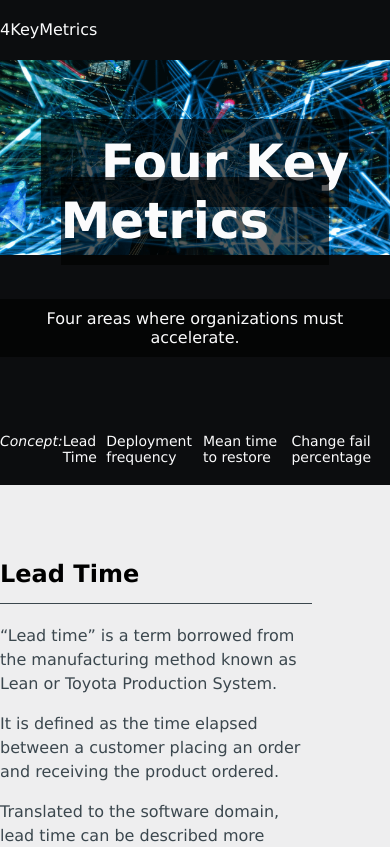
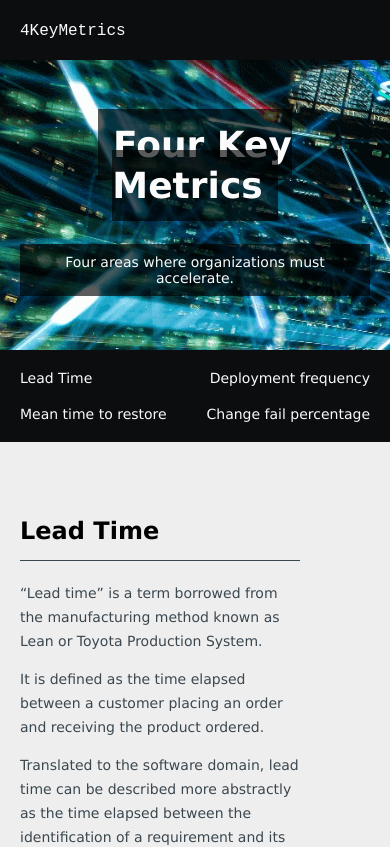
Before and after one commit to FourKeyMetrics/4keymetrics.github.io, a React app: page / in a window 390 px wide. Shown: the top 847 px of the page. Built offline with nearby package versions, Linux system fonts and the light colour scheme.

Commit message:
update mobile styles

```diff
--- a/404.html
+++ b/404.html
@@ -10,9 +10,12 @@
       margin: 0;
     font-family: 'Source Sans Pro', 'Lucida Grande', sans-serif;
   }
+    * {
+        box-sizing: border-box;
+    }
 </style>
 </head>
 <body>
 <div id="app"></div>
-<script type="text/javascript" src="dist/index.a68384edbd717d2bc4f4.js"></script></body>
+<script type="text/javascript" src="dist/index.c1f281429e2ac5100e7b.js"></script></body>
 </html>
--- a/index.html
+++ b/index.html
@@ -10,9 +10,12 @@
       margin: 0;
     font-family: 'Source Sans Pro', 'Lucida Grande', sans-serif;
   }
+    * {
+        box-sizing: border-box;
+    }
 </style>
 </head>
 <body>
 <div id="app"></div>
-<script type="text/javascript" src="dist/index.a68384edbd717d2bc4f4.js"></script></body>
+<script type="text/javascript" src="dist/index.c1f281429e2ac5100e7b.js"></script></body>
 </html>
--- a/src/App.tsx
+++ b/src/App.tsx
@@ -2,11 +2,19 @@ import React from 'react';
 import Home from './home';
 import Header from './global/Header';
 import Footer from './global/Footer';
+import { HEADER_HEIGHT } from './constants/theme';
+import { css } from 'emotion';
+
+const mainStyles = css({
+  marginTop: HEADER_HEIGHT,
+});
 
 export default function App() {
   return (<div>
     <Header/>
-    <Home/>
+    <div className={mainStyles}>
+      <Home/>
+    </div>
     <Footer/>
   </div>);
 }
--- a/src/constants/theme.ts
+++ b/src/constants/theme.ts
@@ -3,4 +3,9 @@ export const COLOR_TEXT = '#3B474E';
 export const COLOR_DARK = '#3B474E';
 export const COLOR_WHITE = '#FBFBFC';
 
-export const CONTENT_WIDTH = 1120;
+export const CONTENT_WIDTH = '1120px';
+export const BREAKPOINT_M = 680;
+export const HEADER_HEIGHT = '60px';
+
+export const MAX_M = `@media (max-width: ${BREAKPOINT_M - 1}px)`;
+export const MIN_M = `@media (min-width: ${BREAKPOINT_M}px)`;
--- a/src/global/Header.tsx
+++ b/src/global/Header.tsx
@@ -1,17 +1,23 @@
 import * as React from 'react';
 import Content from '../ui-common/content';
 import { css } from 'emotion';
-import { COLOR_PRIMARY, COLOR_WHITE } from '../constants/theme';
+import { COLOR_PRIMARY, COLOR_WHITE, HEADER_HEIGHT } from '../constants/theme';
 
 const styles = css({
   background: COLOR_PRIMARY,
   color: COLOR_WHITE,
-  height: '60px',
-  lineHeight: '60px',
+  height: HEADER_HEIGHT,
+  lineHeight: HEADER_HEIGHT,
+  position: 'fixed',
+  top: 0,
+  zIndex: 9999,
+  width: '100%',
+  boxShadow: '0 0 15px rgba(0, 0, 0, 0.36)',
   ' a': {
     textDecoration: 'none',
     color: COLOR_WHITE,
-  }
+    fontFamily: 'cursive, monospace, serif',
+  },
 });
 
 const Header = () => {
--- a/src/home/components/Banner.tsx
+++ b/src/home/components/Banner.tsx
@@ -2,6 +2,7 @@ import * as React from 'react';
 import Section from '../../ui-common/section';
 import banner from '../images/home-banner.png';
 import { css } from 'emotion';
+import { MAX_M } from '../../constants/theme';
 
 const bannerStyles = css({
   minHeight: '240px',
@@ -24,6 +25,20 @@ const bannerStyles = css({
     padding: '10px',
     display: 'inline-block',
   },
+  [MAX_M]: {
+    ' img.bg': {
+      width: 'auto',
+    },
+    ' h1': {
+      fontSize: '36px',
+      ' span': {
+        padding: '15px',
+      },
+    },
+    ' p': {
+      fontSize: '14px',
+    },
+  },
 });
 
 const Banner = () => {
--- a/src/home/components/Concept.styles.ts
+++ b/src/home/components/Concept.styles.ts
@@ -1,5 +1,5 @@
 import { css } from 'emotion';
-import { COLOR_DARK, COLOR_TEXT } from '../../constants/theme';
+import { COLOR_DARK, COLOR_TEXT, MAX_M } from '../../constants/theme';
 
 export const conceptStyles = css({
   width: '80%',
@@ -17,4 +17,9 @@ export const conceptStyles = css({
     textAlign: 'right',
     margin: '0 0 60px auto',
   },
+  [MAX_M]: {
+    ' p': {
+      fontSize: '14px',
+    },
+  }
 });
--- a/src/home/components/PageNav.tsx
+++ b/src/home/components/PageNav.tsx
@@ -1,7 +1,7 @@
 import * as React from 'react';
 import Content from '../../ui-common/content';
 import { css } from 'emotion';
-import { COLOR_PRIMARY, COLOR_WHITE } from '../../constants/theme';
+import { COLOR_PRIMARY, COLOR_WHITE, MAX_M } from '../../constants/theme';
 
 const navStyles = css({
   background: COLOR_PRIMARY,
@@ -21,6 +21,19 @@ const navStyles = css({
     padding: '20px 0',
     display: 'flex',
     justifyContent: 'space-between',
+
+  },
+  [MAX_M]: {
+    ' ul': {
+      flexWrap: 'wrap',
+      padding: '10px 0',
+      ' .title': {
+        display: 'none',
+      },
+      ' li': {
+        margin: '10px 0',
+      }
+    },
   },
 });
 
@@ -28,7 +41,7 @@ const PageNav = () => {
   return (<div className={navStyles}>
     <Content>
       <ul>
-        <li><i>Concept:</i></li>
+        <li className='title'><i>Concept:</i></li>
         <li><a href="#lead-time">Lead Time</a></li>
         <li><a href="#deployment-frequency">Deployment frequency</a></li>
         <li><a href="#mttr">Mean time to restore</a></li>
--- a/src/index.html
+++ b/src/index.html
@@ -10,6 +10,9 @@
       margin: 0;
     font-family: 'Source Sans Pro', 'Lucida Grande', sans-serif;
   }
+    * {
+        box-sizing: border-box;
+    }
 </style>
 </head>
 <body>
--- a/src/ui-common/content/index.tsx
+++ b/src/ui-common/content/index.tsx
@@ -1,7 +1,7 @@
 import * as React from 'react';
 import { ReactNode } from 'react';
 import { css, cx } from 'emotion';
-import { CONTENT_WIDTH } from '../../constants/theme';
+import { CONTENT_WIDTH, MAX_M } from '../../constants/theme';
 
 interface ContentProps {
   children: ReactNode;
@@ -11,6 +11,9 @@ const styles = css({
   width: CONTENT_WIDTH,
   margin: '0 auto',
   maxWidth: '100%',
+  [MAX_M]: {
+    padding: '0 20px',
+  }
 });
 
 const Content = ({ children }: ContentProps) => {
```
Also changed, not shown: 2 other files (tests, documents, lock files or other folders).
